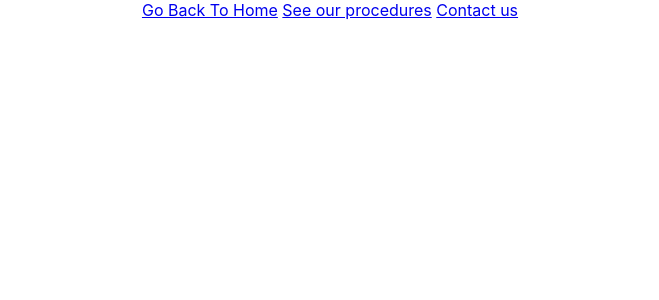
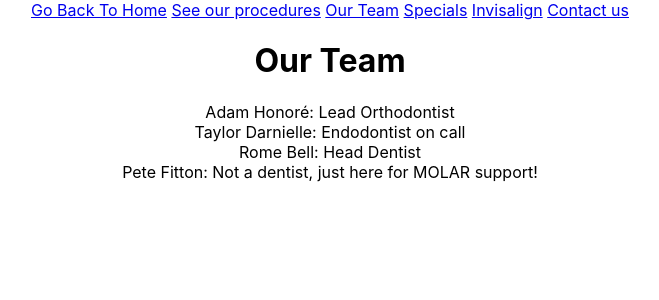
Before and after one commit to Lizzwest/dentist-website-react-router, a React (Create React App) app: page /ourTeam in a window 1280 px wide. Shown: the top 300 px of the page, without its empty margins (310-969 px from the left). Built offline with nearby package versions, Linux system fonts and the light colour scheme.

Commit message:
[3] Add 3 more pages with a fun team

```diff
--- a/src/App.js
+++ b/src/App.js
@@ -8,6 +8,10 @@ import {
 import Home from "./Home"
 import Procedures from "./Procedures"
 import Contact from "./Contact"
+import WidgetShow from "./WidgetShow"
+import OurTeam from "./OurTeam"
+import Specials from "./Specials"
+import Invisalign from "./Invisalign"
 
 
 
@@ -20,17 +24,30 @@ function App() {
      "Family Dentistry",
      "Fillings"
   ]
+  const specials =[
+    "New Patient Referral 20% off",
+    "Sibling discount 15% off",
+    "Two-for-Tuesdays, buy one filling, get one free",
+    "Invisalign 30% off when you sign up for service the same day"
+  ]
   return (
     <Router>
 <div className="App">
   <nav>
     <Link to="/">Go Back To Home</Link>{"  "}
     <Link to="/procedures">See our procedures</Link>{"  "}
+    <Link to="/ourTeam">Our Team</Link>{"  "}
+    <Link to="/specials">Specials</Link>{"  "}
+    <Link to="/invisalign">Invisalign</Link>{"  "}
     <Link to="/contact">Contact us</Link><br />
   </nav>
       <Route exact path="/" component={Home}/>
       <Route path="/procedures" render={() => <Procedures procedures={procedures} />}/>
       <Route path="/contact" component={Contact}/>
+      <Route path="/widgets/:id" render={(props)=> <WidgetShow procedures={procedures}{...props}/>}/>
+      <Route path="/ourTeam" component={OurTeam}/>
+      <Route path="/specials" render={() => <Specials specials={specials} />}/>
+      <Route path="/invisalign" component={Invisalign}/>
     </div>
     </Router>
 
--- /dev/null
+++ b/src/Invisalign.js
@@ -0,0 +1,18 @@
+import React, {Component} from "react"
+
+class Invisalign extends Component{
+    render(){
+        return(
+            <div>
+                <h1>
+                    Invisalign
+                </h1>
+                Why choose Invisalign® treatment?
+            straightens teeth more predictably and comfortably<br/>
+                        and<br/>
+            in-person consultation with real doctors
+            </div>
+        )
+    }
+}
+export default Invisalign
--- /dev/null
+++ b/src/OurTeam.js
@@ -0,0 +1,20 @@
+import React, {Component} from "react"
+
+class OurTeam extends Component{
+    render(){
+        return(
+            <div>
+                <h1>
+                    Our Team
+                </h1>
+                <p>Adam Honoré: Lead Orthodontist<br />
+                Taylor Darnielle: Endodontist on call<br />
+                Rome Bell: Head Dentist<br />
+                Pete Fitton: Not a dentist, just here for MOLAR support!
+
+                </p>
+            </div>
+        )
+    }
+}
+export default OurTeam
--- /dev/null
+++ b/src/Specials.js
@@ -0,0 +1,20 @@
+import React, {Component} from "react"
+
+class Specials extends Component{
+    render(){
+        const specialsList = this.props.specials.map((s, idx)=>{
+            return <li key={idx}>{s}</li>
+        })
+        console.log(this.props.specials)
+        return(
+            <div>
+                <h1>
+                    Specials
+
+                </h1>
+                {specialsList}
+            </div>
+        )
+    }
+}
+export default Specials
--- /dev/null
+++ b/src/WidgetShow.js
@@ -0,0 +1,12 @@
+import React from "react"
+
+const WidgetShow = (props) => {
+    console.log(props)
+    return(
+        <div>
+            <h1>You entered this URL parameter: {props.match.params.id}</h1>
+    <h2> One Procedure we do is {props.procedures[props.match.params.id]}</h2>
+        </div>
+    )
+}
+export default WidgetShow
```
